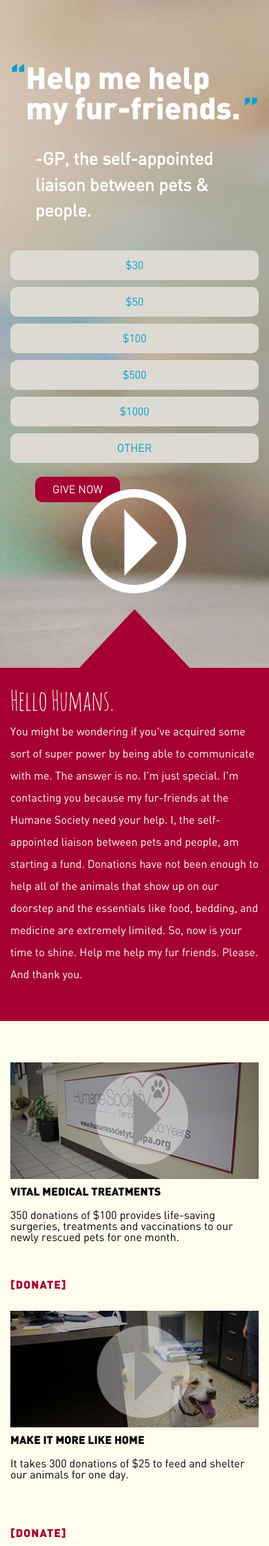
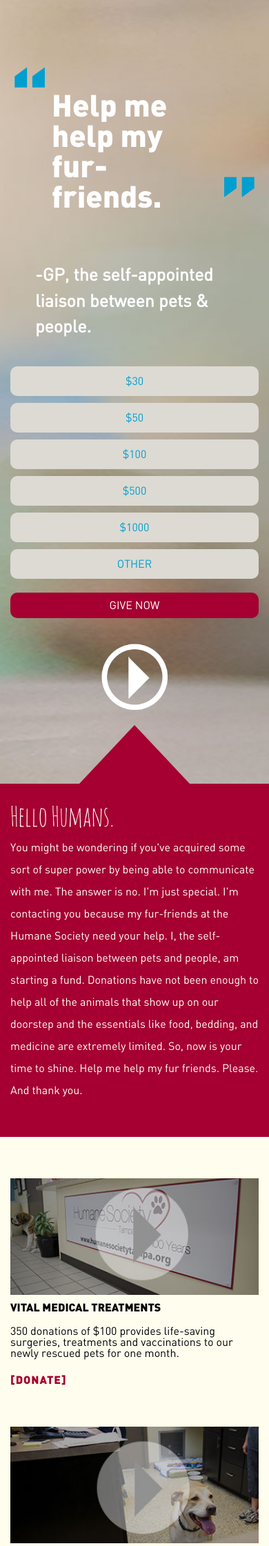
Before and after one commit to Zealth57/humane, a PHP site: page / in a window 390 px wide. Shown: the part 110-2351 px from the top of the page at 69% size. Run offline with PHP 8.4, Linux system fonts and the light colour scheme; some libraries are stand-ins or nearby versions.

Commit message:
qa fixes

```diff
--- a/index.php
+++ b/index.php
@@ -4,7 +4,7 @@
 <section class="hero">
 	<div class="container">
 		<div class="hero__inner">
-			<h2 class="hero__quote"><span class="open-quote">&ldquo;</span>Help me help my fur-friends.<span class="close-quote">&rdquo;</span></h2>
+			<h2 class="hero__quote"><span class="open-quote">&ldquo;</span><div>Help me help my fur-friends.</div><span class="close-quote">&rdquo;</span></h2>
 			<span class="hero__motto">-GP, the self-appointed liaison between pets & people.</span>
 			<ul class="hero__dontateButtons">
 				<li><a target="_blank" href="https://interland3.donorperfect.net/weblink/FormSingleNM.aspx?name=hsot&id=8&formid=85&amount=30" class="btn btn-primary">$30</a></li>
@@ -42,7 +42,7 @@
 				</a>
 				<h2><a href="https://www.youtube.com/watch?v=9y9oq1U-L9U">Vital Medical Treatments</a></h2>
 				<p class="description">350 donations of $100 provides life-saving surgeries, treatments and vaccinations to our newly rescued pets for one month.</p>
-				<a href="#" class="dontate-btn">[donate]</a>
+				<a target="_blank" href="https://interland3.donorperfect.net/weblink/weblink.aspx?name=hsot&id=8" class="dontate-btn">[donate]</a>
 			</div>
 			<div class="mainContent__item">
 				<a href="https://www.youtube.com/watch?v=9y9oq1U-L9U">
@@ -50,7 +50,7 @@
 				</a>
 				<h2><a href="https://www.youtube.com/watch?v=9y9oq1U-L9U">Make it More Like home</a></h2>
 				<p class="description">It takes 300 donations of $25 to feed and shelter our animals for one day.</p>
-				<a href="#" class="dontate-btn">[donate]</a>
+				<a target="_blank" href="https://interland3.donorperfect.net/weblink/weblink.aspx?name=hsot&id=8" class="dontate-btn">[donate]</a>
 			</div>
 			<div class="mainContent__item">
 				<a href="https://www.youtube.com/watch?v=9y9oq1U-L9U">
@@ -58,7 +58,7 @@
 				</a>
 				<h2><a href="https://www.youtube.com/watch?v=9y9oq1U-L9U">Support the underdogs</a></h2>
 				<p class="description">Often times, our rescues with the biggest hearts and best personalities are overlooked because of their size, age, and fur color.</p>
-				<a href="#" class="dontate-btn">[donate]</a>
+				<a target="_blank" href="https://interland3.donorperfect.net/weblink/weblink.aspx?name=hsot&id=8" class="dontate-btn">[donate]</a>
 			</div>
 			<div class="mainContent__item">
 				<a href="https://www.youtube.com/watch?v=9y9oq1U-L9U">
@@ -66,7 +66,7 @@
 				</a>
 				<h2><a href="https://www.youtube.com/watch?v=9y9oq1U-L9U">Eat. Love. Play.</a></h2>
 				<p class="description">80 donations of $50 will give our rescues bedding, toys, and outdoor play for one month. </p>
-				<a href="#" class="dontate-btn">[donate]</a>
+				<a target="_blank" href="https://interland3.donorperfect.net/weblink/weblink.aspx?name=hsot&id=8" class="dontate-btn">[donate]</a>
 			</div>
 			<div class="mainContent__item">
 				<a href="https://www.youtube.com/watch?v=9y9oq1U-L9U">
@@ -74,7 +74,7 @@
 				</a>
 				<h2><a href="https://www.youtube.com/watch?v=9y9oq1U-L9U">Care for the Community</a></h2>
 				<p class="description">We give free food assistance and low cost veterinary care to people who can't fully provide for their pets, as well as popular community and kids programs.</p>
-				<a href="#" class="dontate-btn">[donate]</a>
+				<a target="_blank" href="https://interland3.donorperfect.net/weblink/weblink.aspx?name=hsot&id=8" class="dontate-btn">[donate]</a>
 			</div>
 			<div class="mainContent__item">
 				<a href="https://www.youtube.com/watch?v=9y9oq1U-L9U">
@@ -82,7 +82,7 @@
 				</a>
 				<h2><a href="https://www.youtube.com/watch?v=9y9oq1U-L9U">Help your pets here</a></h2>
 				<p class="description">Our non-profit animal hospital, which is gold standard (AAHA) certified, gives our community  affordable, top-quality care to homeless animals.</p>
-				<a href="#" class="dontate-btn">[donate]</a>
+				<a target="_blank" href="https://interland3.donorperfect.net/weblink/weblink.aspx?name=hsot&id=8" class="dontate-btn">[donate]</a>
 			</div>
 		</div>
 	</div>
--- a/style.css
+++ b/style.css
@@ -812,13 +812,15 @@
 
   .col-lg-offset-0 {
     margin-left: 0%; } }
-.clearfix, .hero, .hero .container,
+.clearfix, .hero, .hero .container, .hero .hero__inner h2,
 .clearfix:before,
 .hero:before,
 .hero .container:before,
+.hero .hero__inner h2:before,
 .clearfix:after,
 .hero:after,
 .hero .container:after,
+.hero .hero__inner h2:after,
 .container:before,
 .container:after,
 .container-fluid:before,
@@ -828,7 +830,7 @@
   content: " ";
   display: table; }
 
-.clearfix:after, .hero:after, .hero .container:after,
+.clearfix:after, .hero:after, .hero .container:after, .hero .hero__inner h2:after,
 .container:after,
 .container-fluid:after,
 .row:after {
@@ -903,7 +905,7 @@ h5,
 h6 {
   font-weight: normal; }
 
-.clearfix:after, .hero:after, .hero .container:after {
+.clearfix:after, .hero:after, .hero .container:after, .hero .hero__inner h2:after {
   visibility: hidden;
   display: block;
   font-size: 0;
@@ -911,14 +913,14 @@ h6 {
   clear: both;
   height: 0; }
 
-.clearfix, .hero, .hero .container {
+.clearfix, .hero, .hero .container, .hero .hero__inner h2 {
   display: inline-block; }
 
 /* start commented backslash hack \*/
-* html .clearfix, * html .hero, * html .hero .container, .hero * html .container {
+* html .clearfix, * html .hero, * html .hero .container, .hero * html .container, * html .hero .hero__inner h2, .hero .hero__inner * html h2 {
   height: 1%; }
 
-.clearfix, .hero, .hero .container {
+.clearfix, .hero, .hero .container, .hero .hero__inner h2 {
   display: block; }
 
 /* close commented backslash hack */
@@ -977,7 +979,14 @@ a {
     .hero .hero__inner h2 {
       font-weight: bold;
       font-size: 74px;
-      color: white; }
+      color: white;
+      position: relative; }
+      @media screen and (max-width: 770px) {
+        .hero .hero__inner h2 {
+          padding: 40px; } }
+      @media screen and (max-width: 673px) {
+        .hero .hero__inner h2 {
+          font-size: 67px; } }
       @media screen and (max-width: 600px) {
         .hero .hero__inner h2 {
           font-size: 64px; } }
@@ -987,14 +996,27 @@ a {
       @media screen and (max-width: 440px) {
         .hero .hero__inner h2 {
           font-size: 44px; } }
+      .hero .hero__inner h2 div {
+        float: left;
+        padding: 0 20px; }
       .hero .hero__inner h2 span {
         color: #009fd0;
-        display: block; }
+        display: block;
+        font-size: 110px;
+        position: absolute; }
         .hero .hero__inner h2 span.open-quote {
-          float: left;
-          padding-bottom: 40px; }
+          padding-bottom: 40px;
+          left: -50px;
+          top: 0; }
+          @media screen and (max-width: 770px) {
+            .hero .hero__inner h2 span.open-quote {
+              left: 0; } }
         .hero .hero__inner h2 span.close-quote {
-          float: right; }
+          right: -20px;
+          bottom: 0; }
+          @media screen and (max-width: 770px) {
+            .hero .hero__inner h2 span.close-quote {
+              right: 0; } }
     .hero .hero__inner .hero__motto {
       font-weight: bold;
       font-size: 31px;
@@ -1039,6 +1061,11 @@ a {
       border-radius: 10px;
       font-size: 22px;
       margin-left: 36px; }
+      @media screen and (max-width: 770px) {
+        .hero .hero__inner .giveButton {
+          width: 100%;
+          margin: 0;
+          text-align: center; } }
       .hero .hero__inner .giveButton:hover {
         background: #009fd0; }
   .hero .playButton {
@@ -1048,7 +1075,10 @@ a {
     @media screen and (max-width: 770px) {
       .hero .playButton {
         left: 50%;
-        transform: translateX(-50%); } }
+        transform: translateX(-50%);
+        text-align: center; }
+        .hero .playButton img {
+          max-width: 100px; } }
     .hero .playButton .triangle {
       display: block;
       margin-top: 20px;
@@ -1091,7 +1121,7 @@ a {
     .mainContent .mainContent__item .dontate-btn {
       position: absolute;
       left: 15px;
-      bottom: 0; }
+      bottom: 30px; }
 
 #footer {
   background: #a50031; }
--- a/style.scss
+++ b/style.scss
@@ -181,10 +181,20 @@ a {
 		}
 
 		h2 {
+			@extend .clearfix;
 			@extend .din--black;
 			font-weight: bold;
 			font-size: 74px;
 			color: white;
+			position: relative;
+
+			@media screen and ( max-width: 770px ) {
+				padding: 40px;
+			}
+
+			@media screen and ( max-width: 673px ) {
+				font-size: 67px;
+			}
 
 			@media screen and ( max-width: 600px ) {
 				font-size: 64px;
@@ -198,17 +208,34 @@ a {
 				font-size: 44px;
 			}
 
+			div {
+				float: left;
+				padding: 0 20px;
+			}
+
 			span {
 				color: $secondary;
 				display: block;
+				font-size: 110px;
+				position: absolute;
 
 				&.open-quote {
-					float: left;
 					padding-bottom: 40px;
+					left: -50px;
+					top: 0;
+
+					@media screen and ( max-width: 770px ) {
+						left: 0;
+					}
 				}
 
 				&.close-quote {
-					float: right;
+					right: -20px;
+					bottom: 0;
+
+					@media screen and ( max-width: 770px ) {
+						right: 0;
+					}
 				}
 			}
 		}
@@ -273,6 +300,12 @@ a {
 			font-size: 22px;
 			margin-left: 36px;
 
+			@media screen and ( max-width: 770px ) {
+				width: 100%;
+			    margin: 0;
+			    text-align: center;
+			}
+
 			&:hover {
 				background: $secondary;
 			}
@@ -286,6 +319,11 @@ a {
 		@media screen and ( max-width: 770px ) {
 			left: 50%;
 		    transform: translateX(-50%);
+		    text-align: center;
+
+		    img {
+		    	max-width: 100px;
+		    }
 		}
 
 		.triangle {
@@ -354,7 +392,7 @@ a {
 		.dontate-btn {
 			position: absolute;
 			left: 15px;
-			bottom: 0;
+			bottom: 30px;
 		}
 	}
 }
```
Also changed, not shown: 1 other file.
